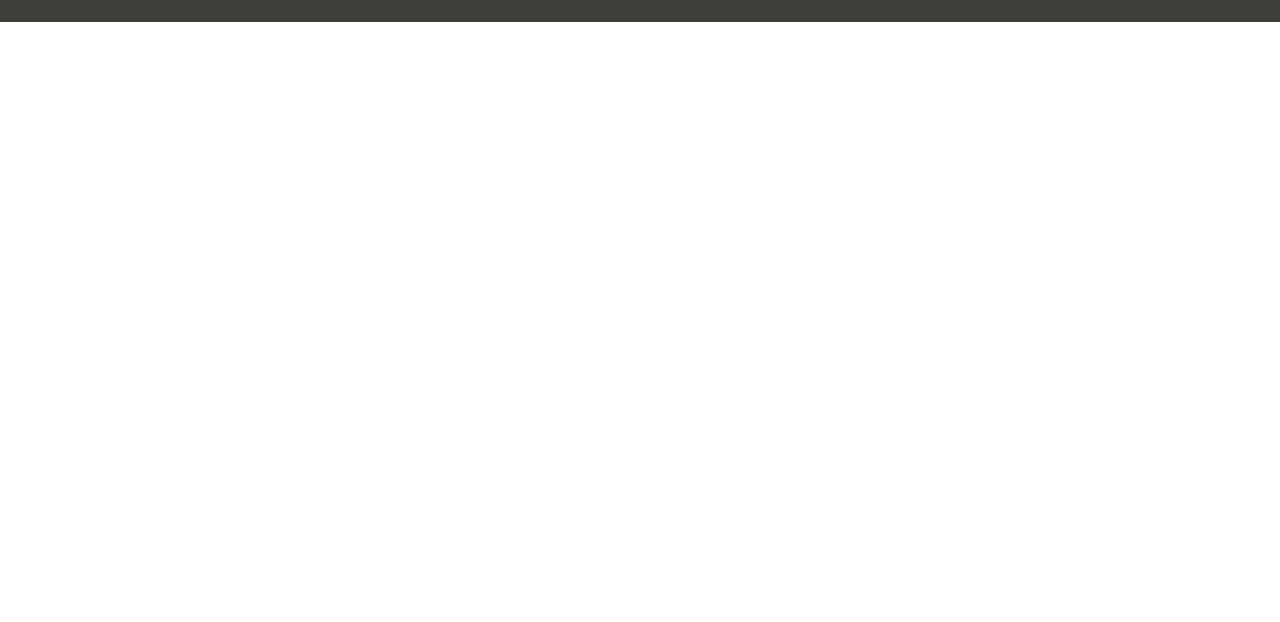
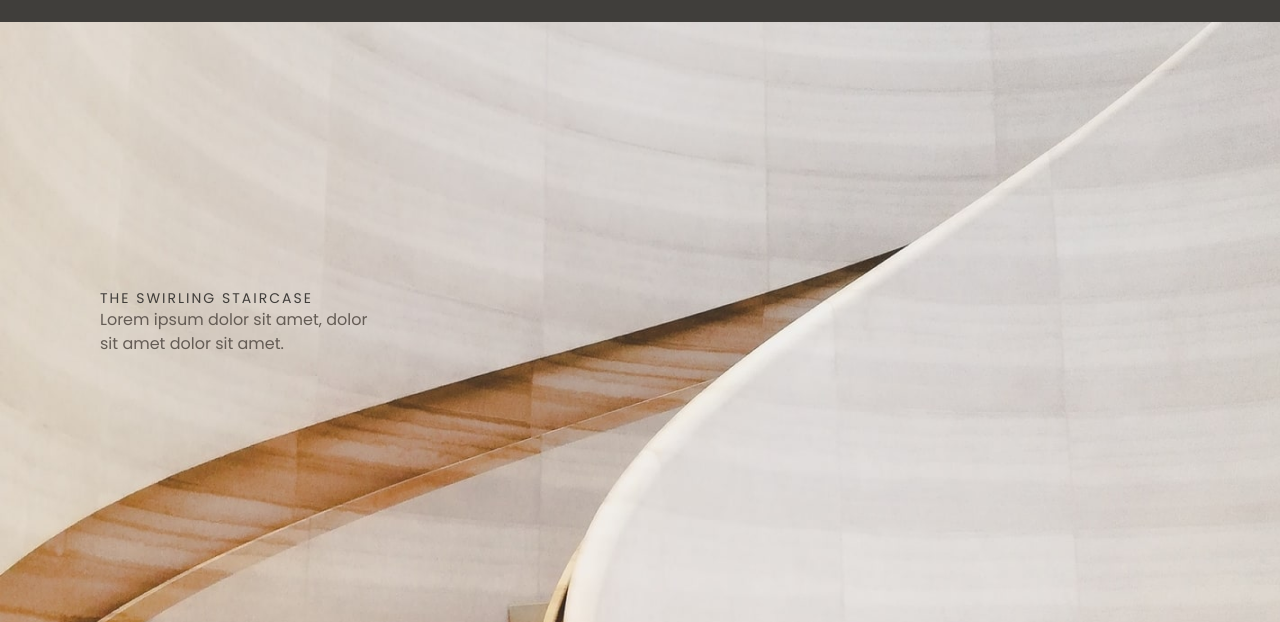
Before and after one commit to husiwijn-L/potato, a plain HTML site: page index.html in a window 1280 px wide. Shown: the part 3768-4390 px from the top of the page. Before the commit the page ends 3790 px from the top, so only its background shows below. Drawn offline with Linux system fonts and the light colour scheme.

Commit message:
сделала 7 окно

```diff
--- a/index.html
+++ b/index.html
@@ -134,5 +134,12 @@
             <img src="img/kompania4.png" alt="kompania" width="128px" height="36px">
         </div>
     </div>
+    <div class="staircase">
+        <div>
+        <h1>The swirling staircase</h1>
+        <p>Lorem ipsum dolor sit amet, dolor</br>
+            sit amet dolor sit amet.</p>
+        </div>
+    </div>
 </body>
 </html>
--- a/styles.css
+++ b/styles.css
@@ -374,3 +374,38 @@
     gap: 80px;
     margin-bottom: -70px;
   }
+
+  .staircase {
+    background-image: url("img/fon3.png");
+    background-size: cover;
+    background-repeat: no-repeat;
+    width: 100%;
+    height: 600px;
+    display: flex;
+    align-items: center;
+    justify-content: center;
+    align-items: baseline;
+    flex-direction: column;
+  }
+
+  .staircase > div {
+    margin-left: 100px;
+  }
+
+  .staircase > div > h1 {
+    color: #403E3B;
+    font-family: "Poppins";
+    font-weight: 400;
+    font-size: 14px;
+    line-height: 20px;
+    letter-spacing: 2px;
+    text-transform: uppercase;
+  }
+
+  .staircase > div > p {
+    color: #645C55;
+    font-family: "Poppins";
+    font-weight: 400;
+    font-size: 16px;
+    line-height: 24px;
+  }
```
